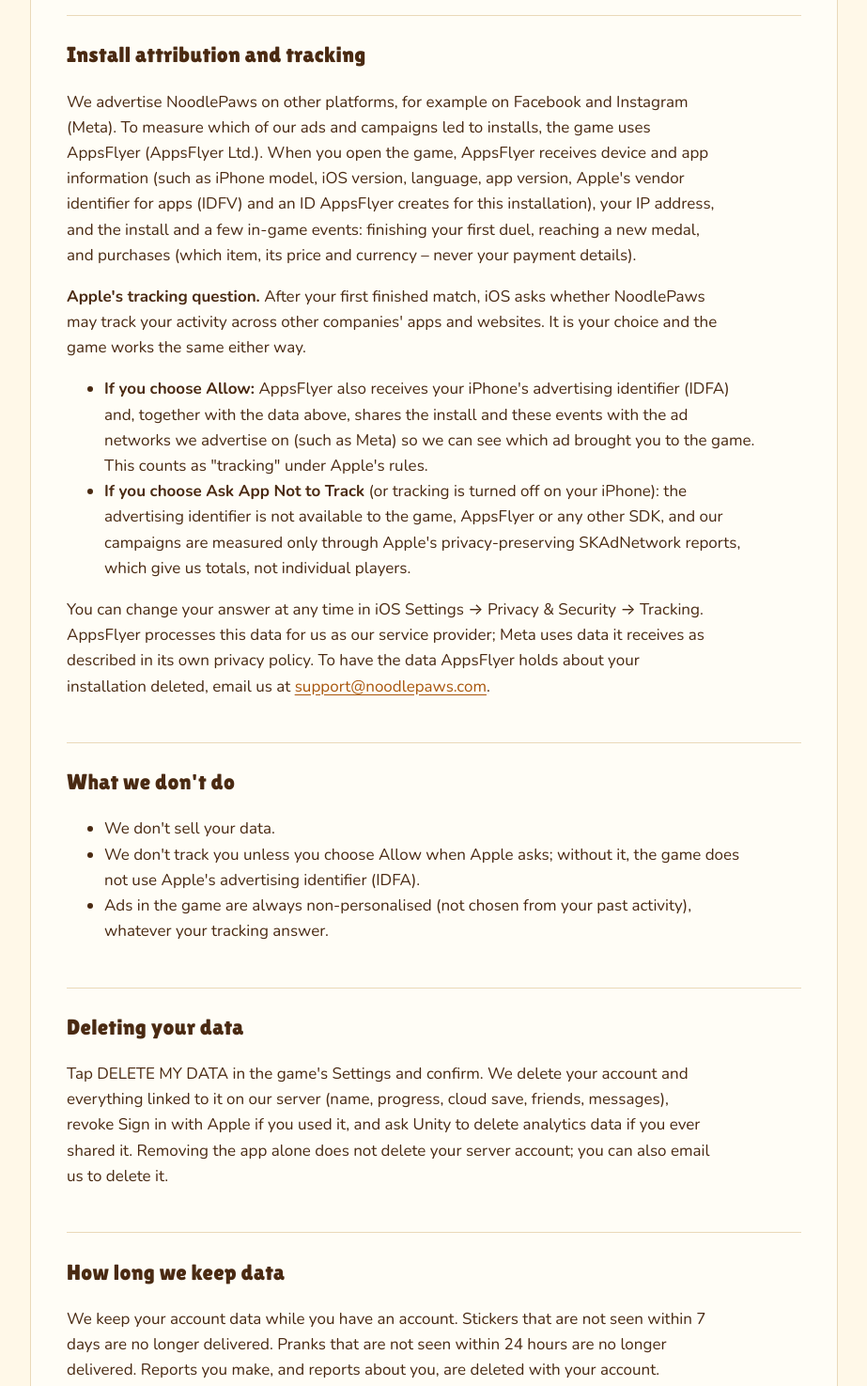
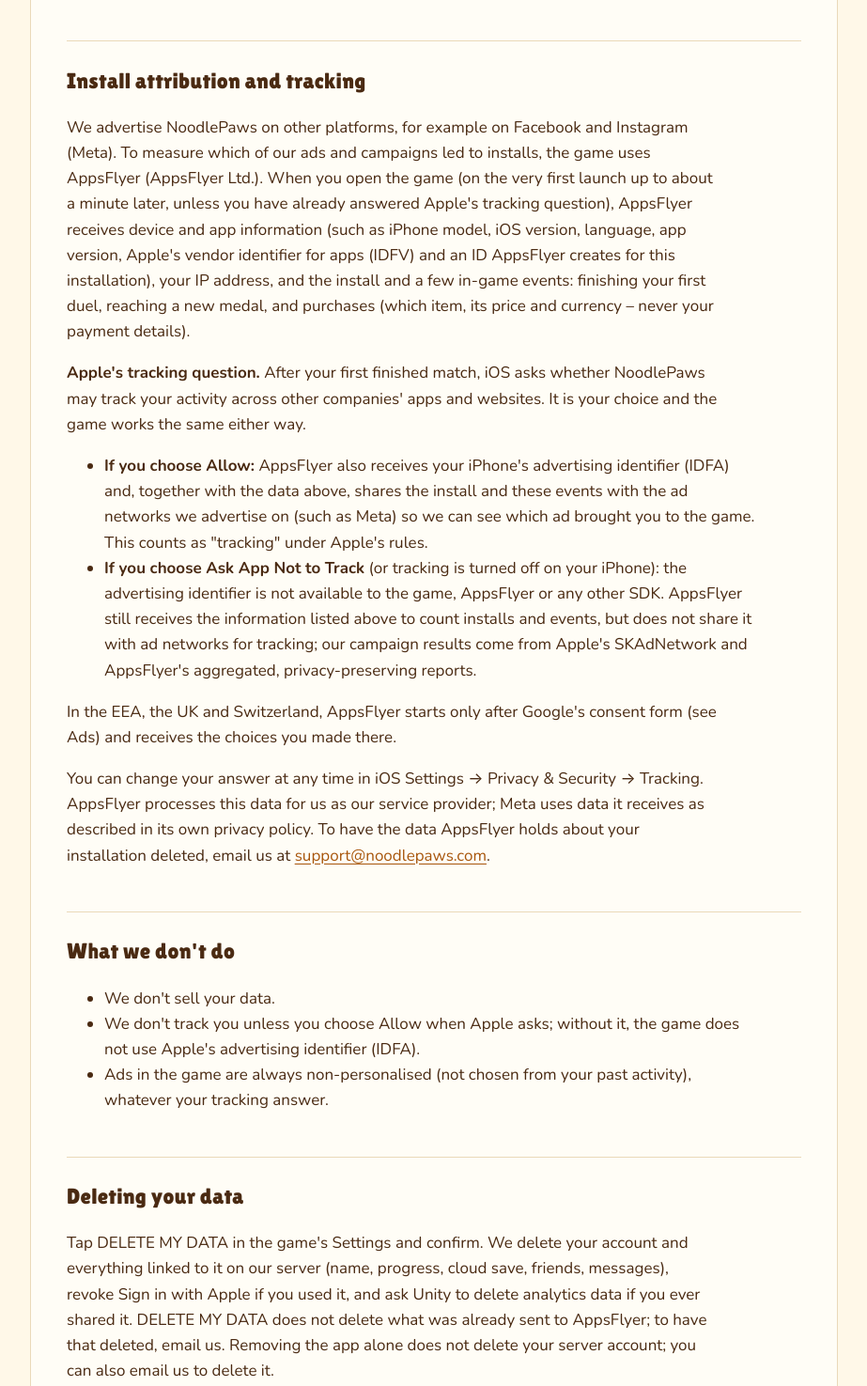
Before and after one commit to batel-cohen-games/noodlepaws-site, a plain HTML site: page privacy/index.html in a window 1280 px wide. Shown: the part 2800-4275 px from the top of the page at 94% size, without its empty margins (178-1101 px from the left). Drawn offline with nearby package versions, Linux system fonts and the light colour scheme.

Commit message:
Privacy/support after the Apple-review audit (B4, S7) and VOVA 47 (ב3): Ask-Not-To-Track honest about what AppsFlyer still receives, SHARE DATA = Unity Analytics only, EEA consent before AppsFlyer, first-launch timing, DELETE MY DATA vs AppsFlyer; support FAQ points to iOS Tracking settings
Not pushed – goes live with the AppsFlyer + ATT build.

Co-Authored-By: Claude Opus 5.5 <noreply@anthropic.com>

```diff
--- a/privacy/index.html
+++ b/privacy/index.html
@@ -44,7 +44,7 @@
     <p>NO ADS and the card and sticker packs in the shop are optional purchases handled entirely by Apple. We never see your payment details. The game is told only which item was bought (and its price, which is also reported to AppsFlyer – see Install attribution and tracking).</p>
 
     <h2>Optional analytics</h2>
-    <p>Only if you turn on SHARE DATA, the game sends usage events to Unity Analytics (Unity Technologies) to help us improve the game: for example match starts and results, medals, NO ADS window visits and purchase results, stickers sent and Sign in with Apple results, together with device information such as model, iOS version, language, app version, approximate country and an installation ID. SHARE DATA is off unless you turn it on, and you can turn it off at any time in Settings. Turning it off stops collection; DELETE MY DATA also asks Unity to delete what was sent. Unity processes this data as described in its player privacy policy.</p>
+    <p>Only if you turn on SHARE DATA, the game sends usage events to Unity Analytics (Unity Technologies) to help us improve the game: for example match starts and results, medals, NO ADS window visits and purchase results, stickers sent and Sign in with Apple results, together with device information such as model, iOS version, language, app version, approximate country and an installation ID. SHARE DATA is off unless you turn it on, and you can turn it off at any time in Settings. Turning it off stops collection; DELETE MY DATA also asks Unity to delete what was sent. Unity processes this data as described in its player privacy policy. SHARE DATA controls Unity Analytics only; install attribution (AppsFlyer, below) and Apple's tracking question are separate.</p>
     <h2>Crash reports</h2>
     <p>If the game crashes or hits an error, it sends a crash report to Unity Cloud Diagnostics (Unity Technologies) so we can fix it: the error and the code where it happened, the app version, the iPhone model and iOS version, and a random device identifier. Crash reports are not linked to your game account or your name, are not used for advertising, and are sent whether or not SHARE DATA is on.</p>
 
@@ -52,12 +52,13 @@
     <p>The game is free and shows a full-screen ad now and then between matches against other players' games (never during a match, never in friend or live duels). Ads come from Google AdMob. To show and measure ads and prevent fraud, Google may process your IP address and approximate location, device information, and information about the ads you see and tap. The game always asks Google for non-personalised ads only (ads are not chosen from your past activity). If you allow tracking when Apple asks, iOS also lets Google's SDK read the advertising identifier (IDFA), which Google may use to measure ads, limit how often an ad is shown and prevent fraud. In the EEA, the UK and Switzerland, Google asks for your choices first. We ask Google only for ads suitable for general audiences; if you see an inappropriate ad, tap Report an Ad in Settings. NO ADS (a one-time purchase) removes these ads. Read <a href="https://policies.google.com/technologies/partner-sites">how Google uses information from apps that use its services</a>.</p>
 
     <h2>Install attribution and tracking</h2>
-    <p>We advertise NoodlePaws on other platforms, for example on Facebook and Instagram (Meta). To measure which of our ads and campaigns led to installs, the game uses AppsFlyer (AppsFlyer Ltd.). When you open the game, AppsFlyer receives device and app information (such as iPhone model, iOS version, language, app version, Apple's vendor identifier for apps (IDFV) and an ID AppsFlyer creates for this installation), your IP address, and the install and a few in-game events: finishing your first duel, reaching a new medal, and purchases (which item, its price and currency – never your payment details).</p>
+    <p>We advertise NoodlePaws on other platforms, for example on Facebook and Instagram (Meta). To measure which of our ads and campaigns led to installs, the game uses AppsFlyer (AppsFlyer Ltd.). When you open the game (on the very first launch up to about a minute later, unless you have already answered Apple's tracking question), AppsFlyer receives device and app information (such as iPhone model, iOS version, language, app version, Apple's vendor identifier for apps (IDFV) and an ID AppsFlyer creates for this installation), your IP address, and the install and a few in-game events: finishing your first duel, reaching a new medal, and purchases (which item, its price and currency – never your payment details).</p>
     <p><strong>Apple's tracking question.</strong> After your first finished match, iOS asks whether NoodlePaws may track your activity across other companies' apps and websites. It is your choice and the game works the same either way.</p>
     <ul>
       <li><strong>If you choose Allow:</strong> AppsFlyer also receives your iPhone's advertising identifier (IDFA) and, together with the data above, shares the install and these events with the ad networks we advertise on (such as Meta) so we can see which ad brought you to the game. This counts as "tracking" under Apple's rules.</li>
-      <li><strong>If you choose Ask App Not to Track</strong> (or tracking is turned off on your iPhone): the advertising identifier is not available to the game, AppsFlyer or any other SDK, and our campaigns are measured only through Apple's privacy-preserving SKAdNetwork reports, which give us totals, not individual players.</li>
+      <li><strong>If you choose Ask App Not to Track</strong> (or tracking is turned off on your iPhone): the advertising identifier is not available to the game, AppsFlyer or any other SDK. AppsFlyer still receives the information listed above to count installs and events, but does not share it with ad networks for tracking; our campaign results come from Apple's SKAdNetwork and AppsFlyer's aggregated, privacy-preserving reports.</li>
     </ul>
+    <p>In the EEA, the UK and Switzerland, AppsFlyer starts only after Google's consent form (see Ads) and receives the choices you made there.</p>
     <p>You can change your answer at any time in iOS Settings → Privacy &amp; Security → Tracking. AppsFlyer processes this data for us as our service provider; Meta uses data it receives as described in its own privacy policy. To have the data AppsFlyer holds about your installation deleted, email us at <a href="mailto:support@noodlepaws.com">support@noodlepaws.com</a>.</p>
 
     <h2>What we don't do</h2>
@@ -68,7 +69,7 @@
     </ul>
 
     <h2>Deleting your data</h2>
-    <p>Tap DELETE MY DATA in the game's Settings and confirm. We delete your account and everything linked to it on our server (name, progress, cloud save, friends, messages), revoke Sign in with Apple if you used it, and ask Unity to delete analytics data if you ever shared it. Removing the app alone does not delete your server account; you can also email us to delete it.</p>
+    <p>Tap DELETE MY DATA in the game's Settings and confirm. We delete your account and everything linked to it on our server (name, progress, cloud save, friends, messages), revoke Sign in with Apple if you used it, and ask Unity to delete analytics data if you ever shared it. DELETE MY DATA does not delete what was already sent to AppsFlyer; to have that deleted, email us. Removing the app alone does not delete your server account; you can also email us to delete it.</p>
 
     <h2>How long we keep data</h2>
     <p>We keep your account data while you have an account. Stickers that are not seen within 7 days are no longer delivered. Pranks that are not seen within 24 hours are no longer delivered. Reports you make, and reports about you, are deleted with your account.</p>
```
Also changed, not shown: support/index.html (+1 -1 lines).
